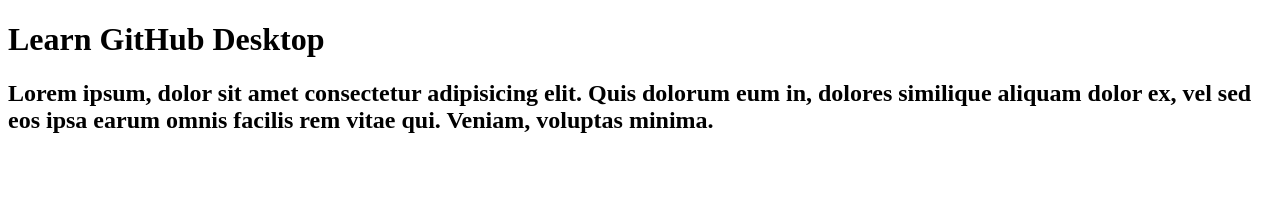
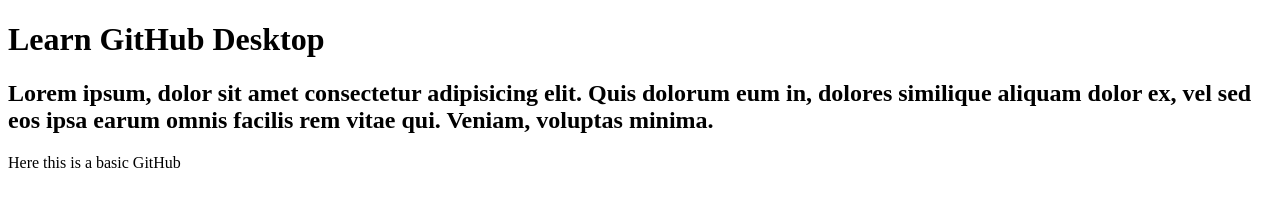
Before and after one commit to JapanJa/DevOp-Japan, a plain HTML site: page index.html in a window 1280 px wide. Drawn offline with Linux system fonts and the light colour scheme.

Commit message:
Update index.html

```diff
--- a/index.html
+++ b/index.html
@@ -12,5 +12,6 @@
 
     <h2>Lorem ipsum, dolor sit amet consectetur adipisicing elit. Quis dolorum eum in, dolores similique aliquam dolor ex, vel sed eos ipsa earum omnis facilis rem vitae qui. Veniam, voluptas minima.</h2>
 
+    <p>Here this is a basic GitHub</p>
 </body>
 </html>
```
